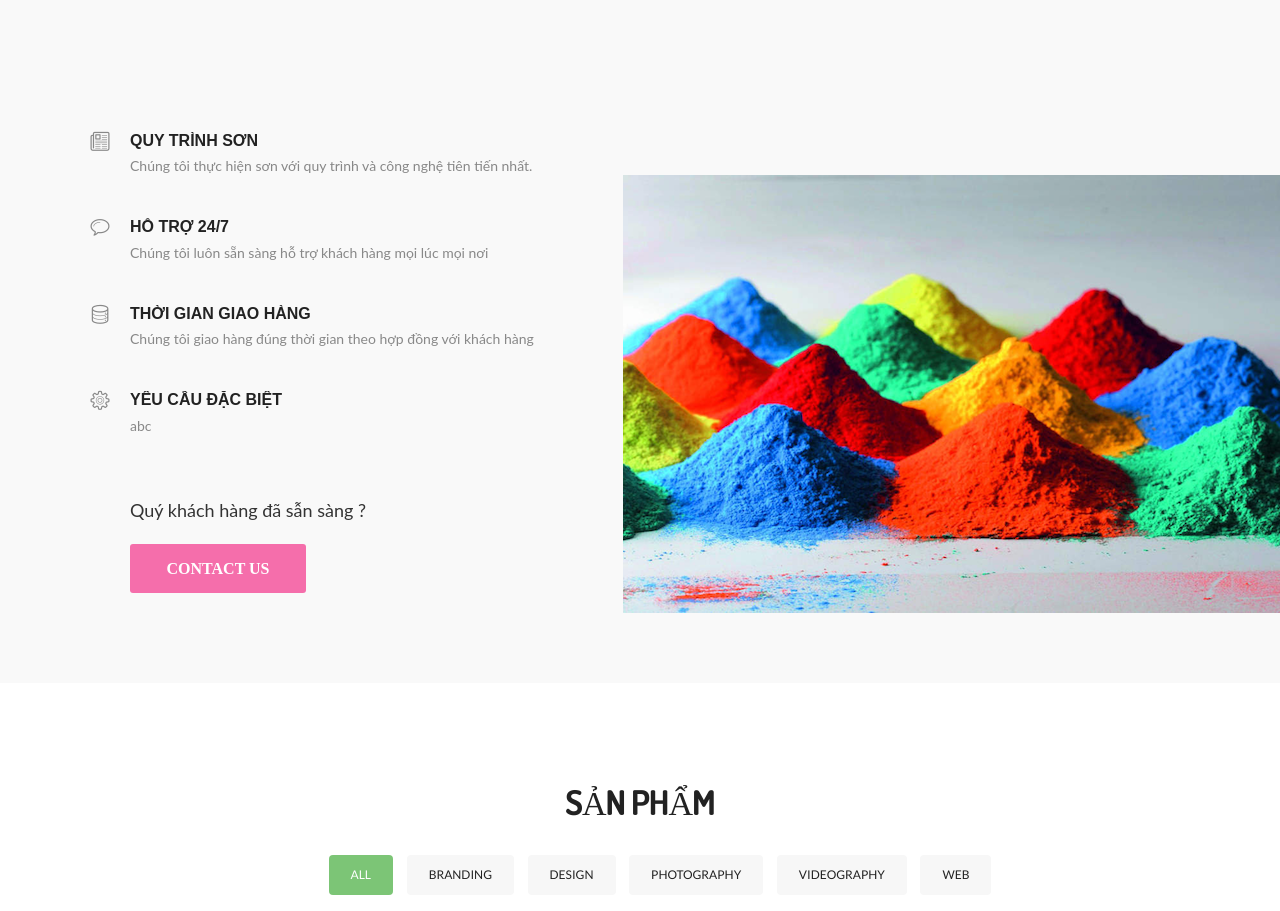
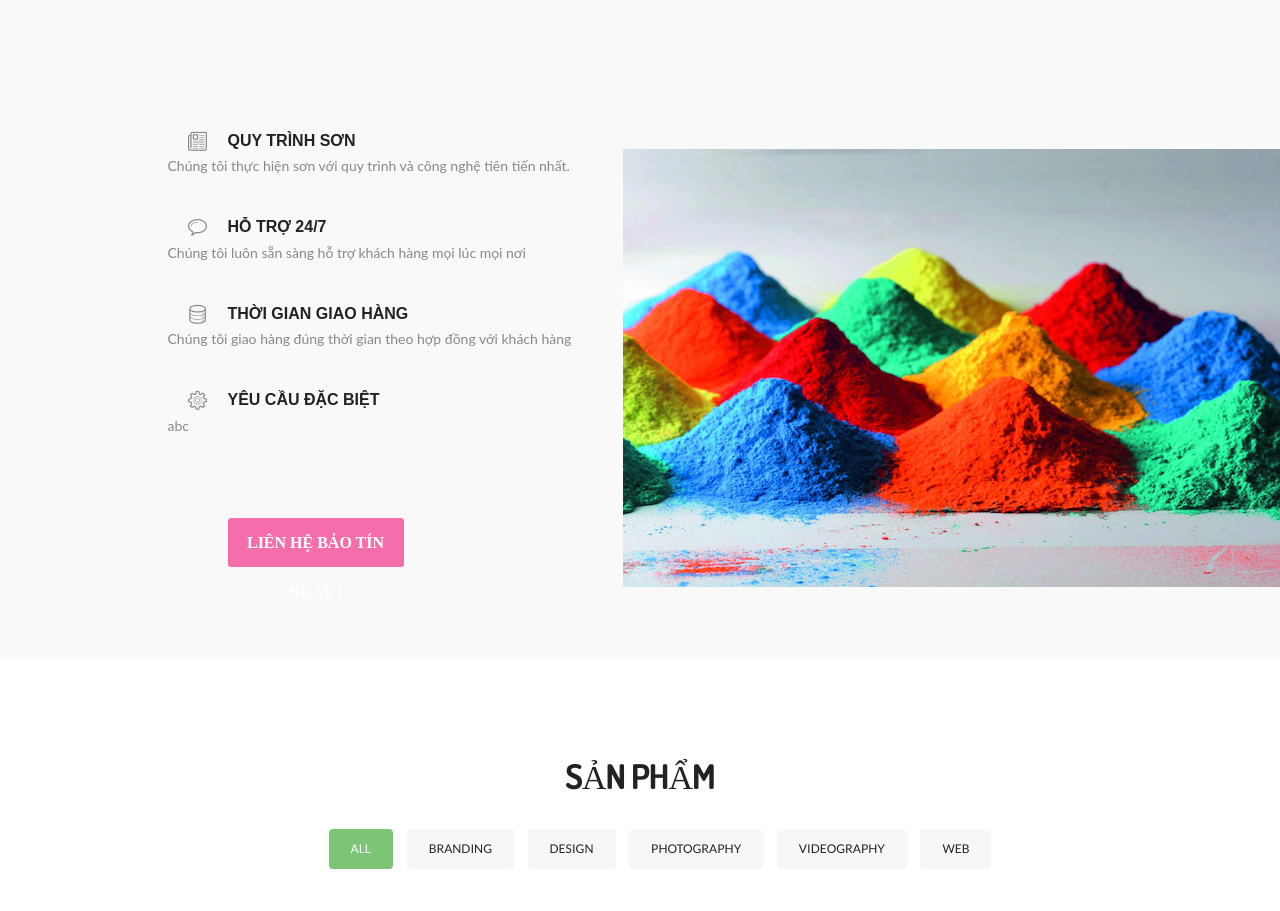
Before and after one commit to lampard999999999/sontinhdien02.github.io, a plain HTML site: page index.html in a window 1280 px wide. Shown: the part 1526-2437 px from the top of the page. Drawn offline with Linux system fonts and the light colour scheme; a web font is replaced by a local one.

Commit message:
Update index.html

```diff
--- a/index.html
+++ b/index.html
@@ -181,36 +181,38 @@
 				<h2>Cam kết</h2>
 				<div class="work_section">
 					<div class="row">
-						<div class="col-lg-6 col-sm-6 wow fadeInLeft delay-05s">
+							<div class="col-lg-1 col-sm-1 wow fadeInLeft delay-05s">
+							</div>
+						<div class="col-lg-5 col-sm-5 wow fadeInLeft delay-05s">
 							<div class="service-list">
 								<div class="service-list-col1"> <i class="icon-doc"></i> </div>
-								<div class="service-list-col2">
+								<div>
 									<h3>Quy trình sơn</h3>
 									<p>Chúng tôi thực hiện sơn với quy trình và công nghệ tiên tiến nhất.</p>
 								</div>
 							</div>
 							<div class="service-list">
 								<div class="service-list-col1"> <i class="icon-comment"></i> </div>
-								<div class="service-list-col2">
+								<div>
 									<h3>Hỗ trợ 24/7</h3>
 									<p>Chúng tôi luôn sẵn sàng hỗ trợ khách hàng mọi lúc mọi nơi</p>
 								</div>
 							</div>
 							<div class="service-list">
 								<div class="service-list-col1"> <i class="icon-database"></i> </div>
-								<div class="service-list-col2">
+								<div>
 									<h3>Thời gian giao hàng</h3>
 									<p>Chúng tôi giao hàng đúng thời gian theo hợp đồng với khách hàng</p>
 								</div>
 							</div>
 							<div class="service-list">
 								<div class="service-list-col1"> <i class="icon-cog"></i> </div>
-								<div class="service-list-col2">
+								<div>
 									<h3>Yêu cầu đặc biệt</h3>
 									<p>abc</p>
 								</div>
 							</div>
-							<div class="work_bottom"> <span>Quý khách hàng đã sẫn sàng ?</span> <a href="#contact" class="contact_btn">Contact Us</a> </div>
+							<div class="work_bottom"> <span></span> <a href="#contact" class="contact_btn">Liên hệ Bảo Tín ngay !</a> </div>
 						</div>
 						<figure class="col-lg-6 col-sm-6  text-right wow fadeInUp delay-02s"> </figure>
 					</div>
```
